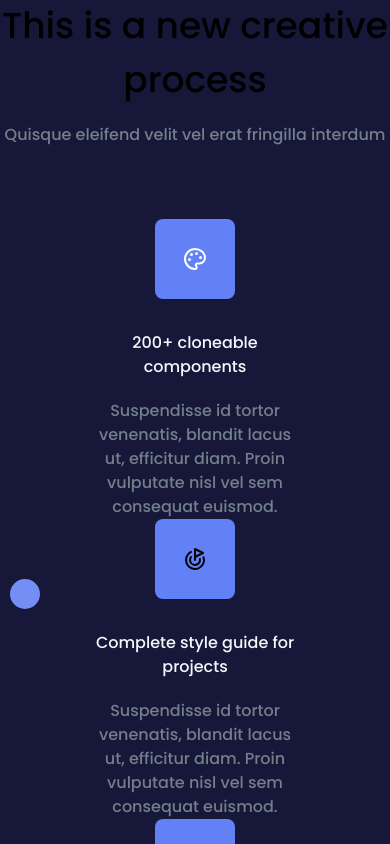
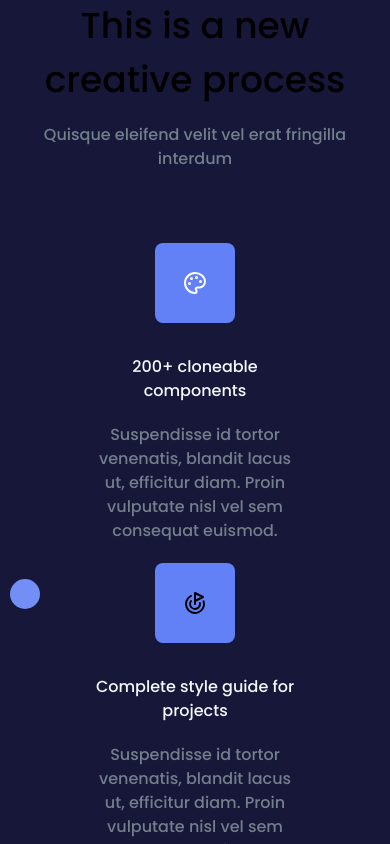
Before and after one commit to EdiedRamos/devchallenges, a Next.js app: page /advanced-homepage in a window 390 px wide. Shown: the part 1156-2000 px from the top of the page. Built offline with nearby package versions, Linux system fonts and the light colour scheme.

Commit message:
feat: update styles

```diff
--- a/src/app/advanced-homepage/(components)/container.tsx
+++ b/src/app/advanced-homepage/(components)/container.tsx
@@ -9,7 +9,7 @@ export function Container({
   className = "",
 }: PropsWithChildren<Props>) {
   return (
-    <div className={`w-full max-w-[1200px] mx-auto ${className}`}>
+    <div className={`px-5 md:px-0 w-full max-w-[1200px] mx-auto ${className}`}>
       {children}
     </div>
   );
--- a/src/app/advanced-homepage/(components)/processGrid.tsx
+++ b/src/app/advanced-homepage/(components)/processGrid.tsx
@@ -3,7 +3,7 @@ import { Container } from "./container";
 export function ProcessGrid() {
   return (
     <div className="relative mt-[72px]">
-      <Container className="relative flex flex-wrap justify-evenly">
+      <Container className="relative flex flex-wrap justify-evenly gap-5 md:gap-0">
         <div className="w-full max-w-[200px]">
           <div className="bg-ah-blue w-20 h-20 rounded-lg flex justify-center items-center mx-auto">
             <svg
```
